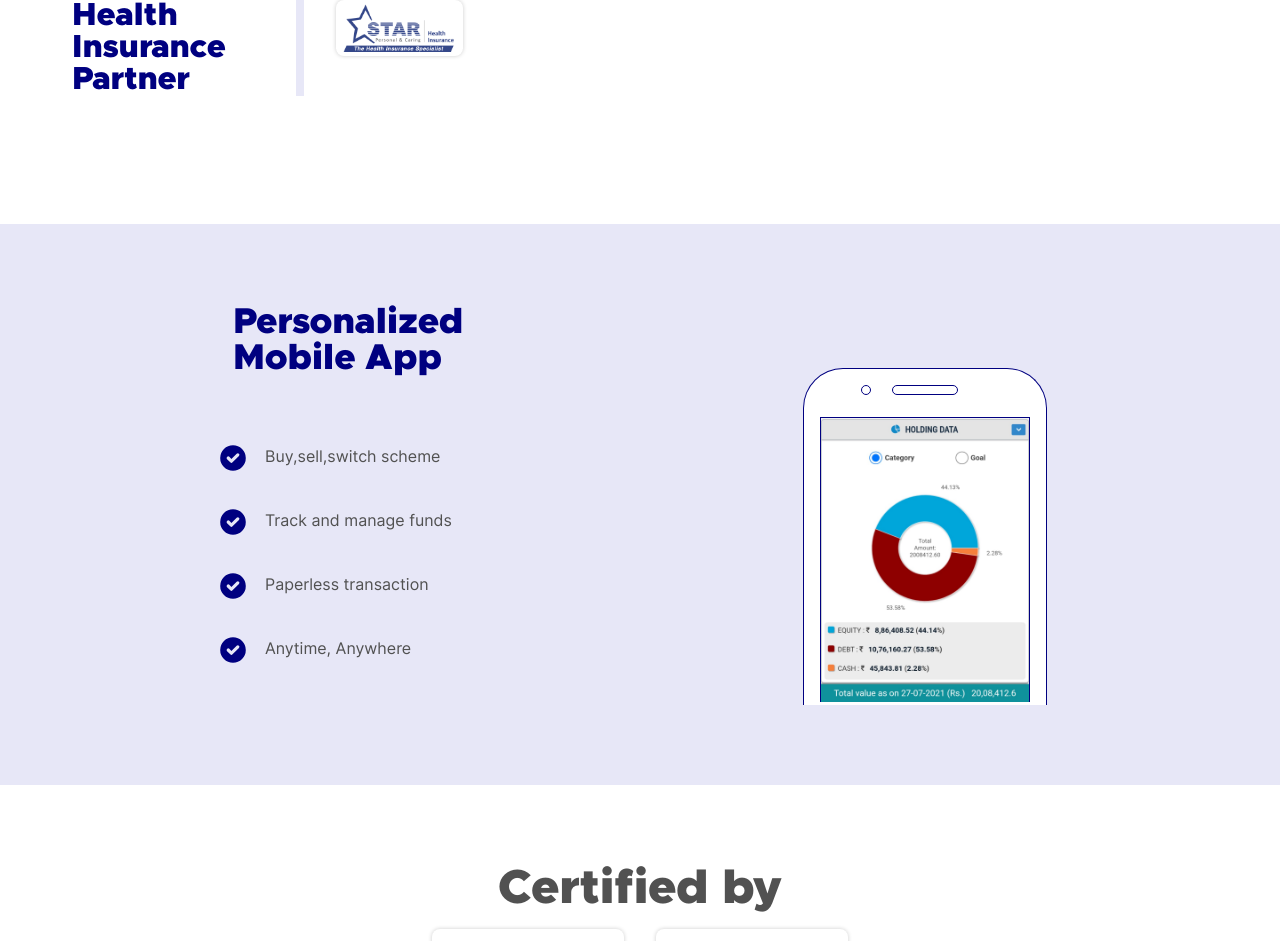
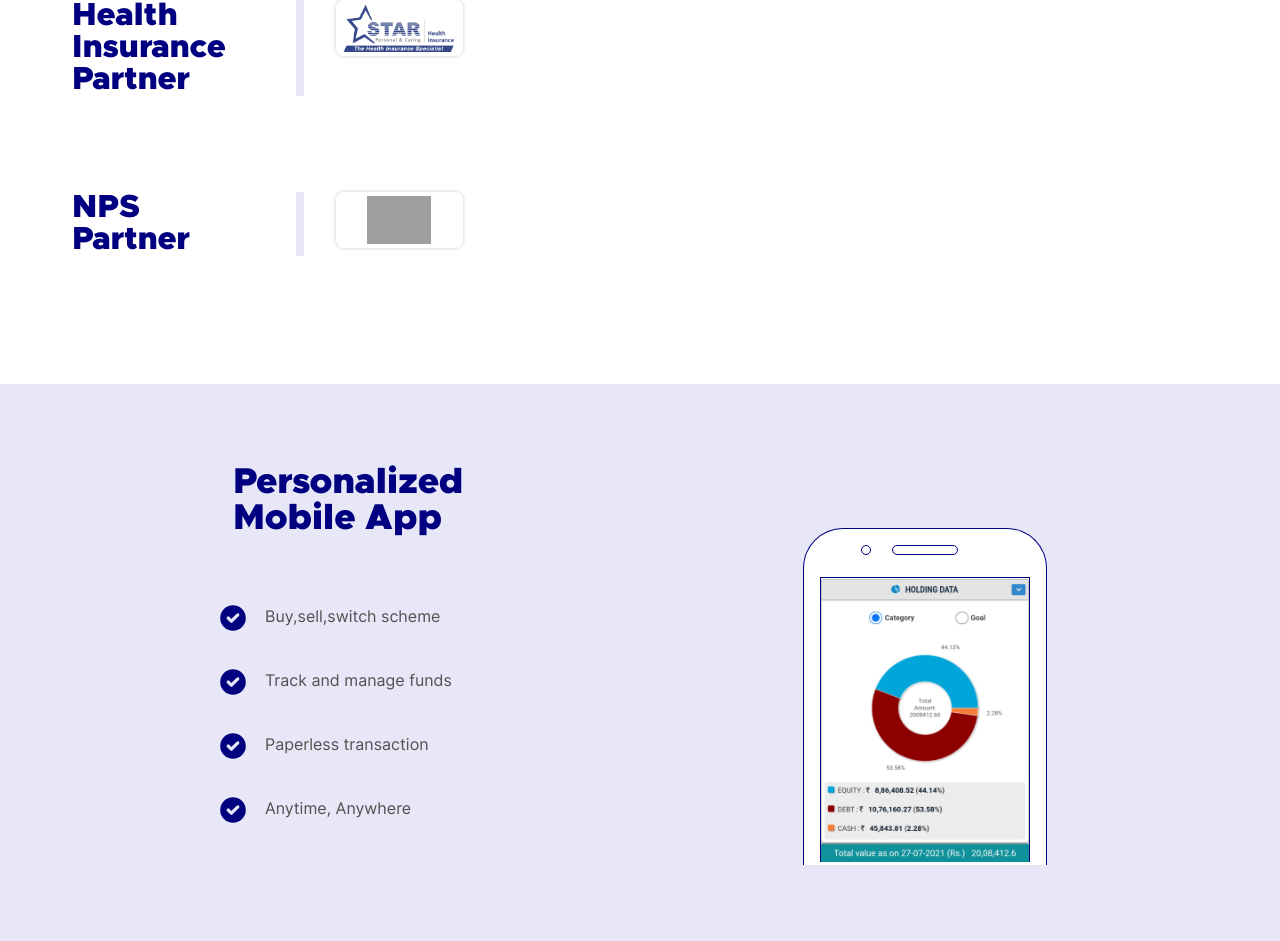
Before and after one commit to FUNDLINE/FUNDLINE-website, an Angular app: page /home in a window 1280 px wide. Shown: the part 1984-2925 px from the top of the page. Built offline with nearby package versions, Linux system fonts and the light colour scheme; grey boxes are pictures that could not be loaded.

Commit message:
Added NPS partner section in hompage

```diff
--- a/src/app/home/home.component.html
+++ b/src/app/home/home.component.html
@@ -167,6 +167,22 @@
         </li>
       </ul>
     </div>
+
+    <!------------------
+      Health Insurance
+    ------------------->
+    <div class="partner">
+      <div class="partner-title-container">
+        <h2 class="partner-title">NPS Partner</h2>
+      </div>
+      <ul class="partner-logo-container">
+        <li *ngFor="let nps of npsList">
+          <img class="card partner-logo" [ngStyle]="{'background-color': nps.getBgColor()}" loading="lazy"
+            [src]="nps.getImage()" [alt]="nps.getAltName()" />
+        </li>
+      </ul>
+    </div>
+
   </div>
 </div>
 <!--
--- a/src/app/home/home.component.ts
+++ b/src/app/home/home.component.ts
@@ -10,6 +10,7 @@ export class HomeComponent implements OnInit {
   readonly mutualFundList: Image[];
   readonly insList: Image[];
   readonly hInsList: Image[];
+  readonly npsList: Image[];
 
   constructor() {
 
@@ -79,6 +80,11 @@ export class HomeComponent implements OnInit {
     this.hInsList = [
       Image.createImage("", "", hInsLogoLoaction+"start-health-ins-logo.png"),
     ];
+
+    const npsLogoLoaction: string = "../../assets/home/nps-logo/";
+    this.npsList = [
+      Image.createImage("", "", npsLogoLoaction+"icici-prud-logo.png"),
+    ];
   }
 
   ngOnInit(): void {
```
